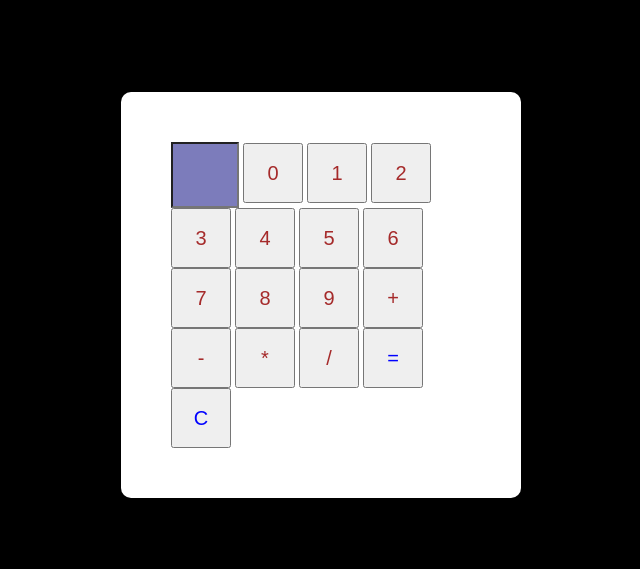
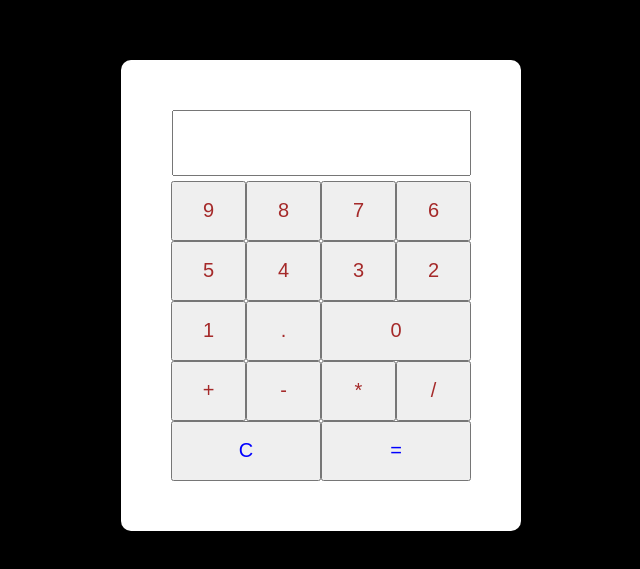
Before and after one commit to Enehberry/Simple-Calculator, a plain HTML site: page index.html in a window 1280 px wide. Shown: the part 105-674 px from the top of the page, without its empty margins (319-959 px from the left). Drawn offline with Linux system fonts and the light colour scheme.

Commit message:
structural changes

```diff
--- a/index.css
+++ b/index.css
@@ -1,4 +1,4 @@
-body{
+body {
   display: flex;
   justify-content: center;
   align-items: center;
@@ -14,24 +14,62 @@ body{
   border-radius: 10px;
 }
 
-button{
-    color:brown;
+button {
+  color: brown;
   height: 60px;
-    width: 60px;
+  /* width: 60px; */
+  width: 25%;
   text-align: center;
   font-size: 20px;
 }
-input{
-    color:maroon;
-    background-color:rgb(124, 124, 187);
+input {
+  color: black;
+  font-weight: 700;
+  /* color:maroon; */
+  /* background-color:rgb(124, 124, 187); */
   width: 60px;
   height: 60px;
-    margin-bottom:0px;
+  margin-bottom: 0px;
 }
-button:hover{
+button:hover {
   color: black;
 }
 
-.equal, .clear{
+.equal,
+.clear {
   color: blue;
 }
+
+/* AUTHOR:: SHIGABA VICTOR SHIGABA */
+/* GITHUB:: Iamvikthur */
+
+.answer {
+  width: 97%;
+  margin-bottom: 5px;
+  font-size: larger;
+}
+
+.buttons {
+  display: flex;
+  flex-wrap: wrap;
+}
+
+.special-buttons {
+  display: flex;
+  width: 100%;
+}
+
+.special-buttons button {
+  width: 50%;
+}
+
+.zero {
+  width: 50%;
+}
+
+.calculator-body {
+  display: flex;
+  flex-direction: column;
+  justify-content: center;
+  align-items: center;
+}
--- a/index.html
+++ b/index.html
@@ -1,32 +1,39 @@
 <!DOCTYPE html>
 <html lang="en">
   <head>
-    <meta charset="UTF-8">
-    <meta http-equiv="X-UA-Compatible" content="IE=edge">
-    <meta name="viewport" content="width=device-width, initial-scale=1.0">
+    <meta charset="UTF-8" />
+    <meta http-equiv="X-UA-Compatible" content="IE=edge" />
+    <meta name="viewport" content="width=device-width, initial-scale=1.0" />
     <title>Simple calculator</title>
-    <link rel="stylesheet" href="./index.css">
+    <link rel="stylesheet" href="./index.css" />
   </head>
   <body>
     <div class="calculator">
-        <input type="text" readonly>
-<button>0</button>
+      <div class="calculator-body">
+        <input class="answer" type="text" readonly />
+        <div class="buttons">
+          <button>9</button>
+          <button>8</button>
+          <button>7</button>
+          <button>6</button>
+          <button>5</button>
+          <button>4</button>
+          <button>3</button>
+          <button>2</button>
           <button>1</button>
-<button>2</button>
-<button>3</button>
-<button>4</button>
-<button>5</button>
-<button>6</button>
-<button>7</button>
-<button>8</button>
-<button>9</button>
+          <button class="dot">.</button>
+          <button class="zero">0</button>
 
           <button>+</button>
           <button>-</button>
           <button>*</button>
           <button>/</button>
+        </div>
+        <div class="special-buttons">
+          <button class="clear">C</button>
           <button class="equal">=</button>
-  <button class="clear">C</button>
+        </div>
+      </div>
     </div>
     <script src="./index.js"></script>
   </body>
```
Lines whose indentation alone changed are shown as unchanged.
